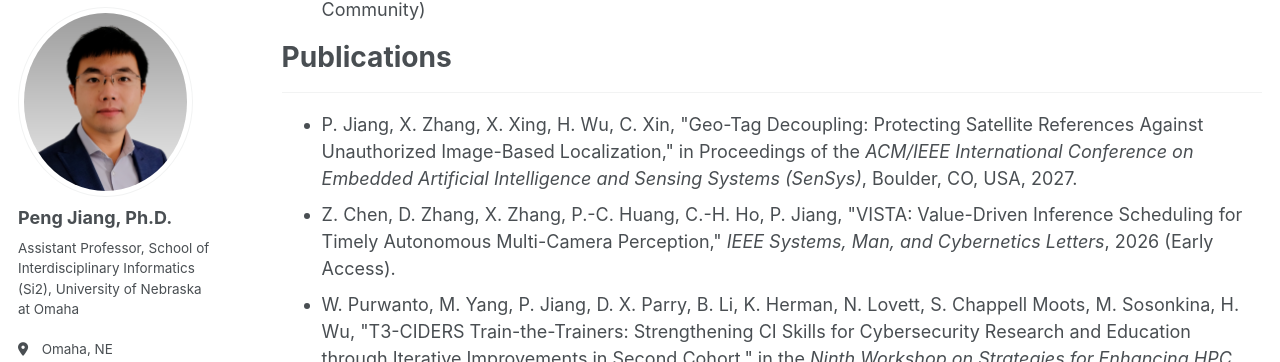
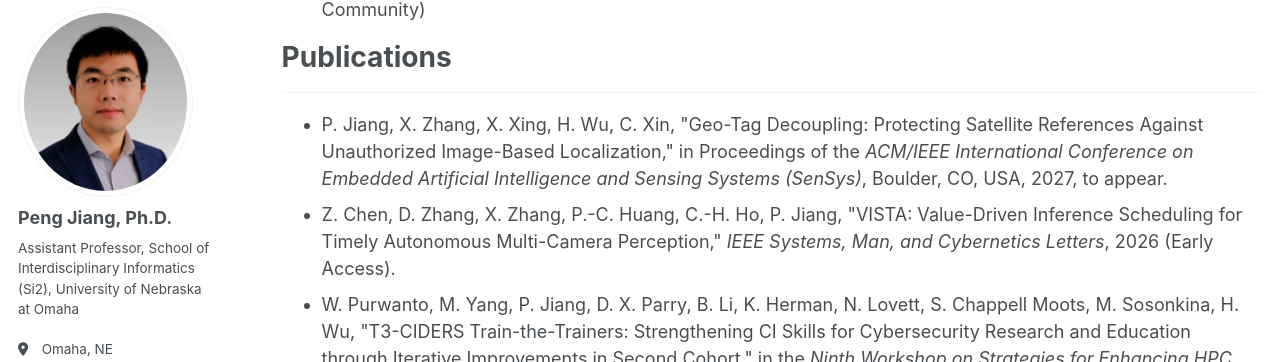
Before and after one commit to PJiang93/pjiang93.github.io, a Jekyll site: the page built from _pages/cv.md, in a window 1280 px wide and 900 px high, scrolled down 765 px. Shown: the part 92-454 px from the top of the window. Built offline with Jekyll 4.4.1, drawn with Linux system fonts in a browser that asks for light colours; some web fonts are replaced.

Commit message:
Note SenSys 2027 first-round acceptance in news; mark as to appear in pubs and CV
Co-Authored-By: Claude Opus 5.5 <noreply@anthropic.com>

```diff
--- a/_pages/cv.md
+++ b/_pages/cv.md
@@ -49,7 +49,7 @@ Publications
 ======
 <hr />
 <ul>
-  <li>P. Jiang, X. Zhang, X. Xing, H. Wu, C. Xin, "Geo-Tag Decoupling: Protecting Satellite References Against Unauthorized Image-Based Localization," in Proceedings of the <em>ACM/IEEE International Conference on Embedded Artificial Intelligence and Sensing Systems (SenSys)</em>, Boulder, CO, USA, 2027.</li>
+  <li>P. Jiang, X. Zhang, X. Xing, H. Wu, C. Xin, "Geo-Tag Decoupling: Protecting Satellite References Against Unauthorized Image-Based Localization," in Proceedings of the <em>ACM/IEEE International Conference on Embedded Artificial Intelligence and Sensing Systems (SenSys)</em>, Boulder, CO, USA, 2027, to appear.</li>
   <li>Z. Chen, D. Zhang, X. Zhang, P.-C. Huang, C.-H. Ho, P. Jiang, "VISTA: Value-Driven Inference Scheduling for Timely Autonomous Multi-Camera Perception," <em>IEEE Systems, Man, and Cybernetics Letters</em>, 2026 (Early Access).</li>
   <li>W. Purwanto, M. Yang, P. Jiang, D. X. Parry, B. Li, K. Herman, N. Lovett, S. Chappell Moots, M. Sosonkina, H. Wu, "T3-CIDERS Train-the-Trainers: Strengthening CI Skills for Cybersecurity Research and Education through Iterative Improvements in Second Cohort," in the <em>Ninth Workshop on Strategies for Enhancing HPC Education and Training (SEHET26)</em>, held with ACM PEARC 2026, Minneapolis, MN, USA, 2026.</li>
   <li>G. E. Sian-Bates, S. K. Li, K. Chowdhury, P. Jiang, "Machine Learning-Based Detection of External Gunshot Sound Sources in Propeller Acoustic Near Field," in Proceedings of the <em>Vertical Flight Society 82nd Annual Forum and Technology Display</em>, 2026.</li>
--- a/_pages/publications.html
+++ b/_pages/publications.html
@@ -30,7 +30,7 @@ author_profile: true
 <h2>Conference Proceedings</h2>
 <hr />
 <ul>
-  <li>P. Jiang, X. Zhang, X. Xing, H. Wu, C. Xin, "Geo-Tag Decoupling: Protecting Satellite References Against Unauthorized Image-Based Localization," in Proceedings of the <em>ACM/IEEE International Conference on Embedded Artificial Intelligence and Sensing Systems (SenSys)</em>, Boulder, CO, USA, 2027.</li>
+  <li>P. Jiang, X. Zhang, X. Xing, H. Wu, C. Xin, "Geo-Tag Decoupling: Protecting Satellite References Against Unauthorized Image-Based Localization," in Proceedings of the <em>ACM/IEEE International Conference on Embedded Artificial Intelligence and Sensing Systems (SenSys)</em>, Boulder, CO, USA, 2027, to appear.</li>
   <li>W. Purwanto, M. Yang, P. Jiang, D. X. Parry, B. Li, K. Herman, N. Lovett, S. Chappell Moots, M. Sosonkina, H. Wu, "T3-CIDERS Train-the-Trainers: Strengthening CI Skills for Cybersecurity Research and Education through Iterative Improvements in Second Cohort," in the <em>Ninth Workshop on Strategies for Enhancing HPC Education and Training (SEHET26)</em>, held with ACM PEARC 2026, Minneapolis, MN, USA, 2026.</li>
   <li>G. E. Sian-Bates, S. K. Li, K. Chowdhury, P. Jiang, "Machine Learning-Based Detection of External Gunshot Sound Sources in Propeller Acoustic Near Field," in Proceedings of the <em>Vertical Flight Society 82nd Annual Forum and Technology Display</em>, 2026.</li>
 <li>P. Jiang, L. Zhu, R. Ning, H. Wu, C. Xin,
```
Also changed, not shown: _pages/about.md (+2 -2 lines).
